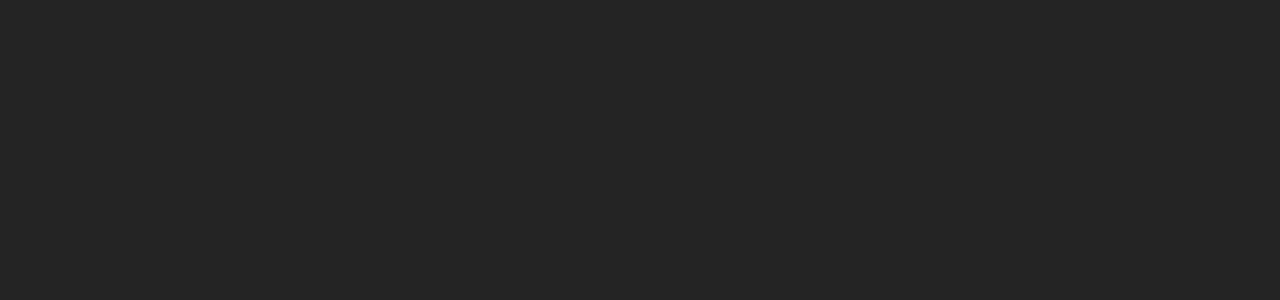
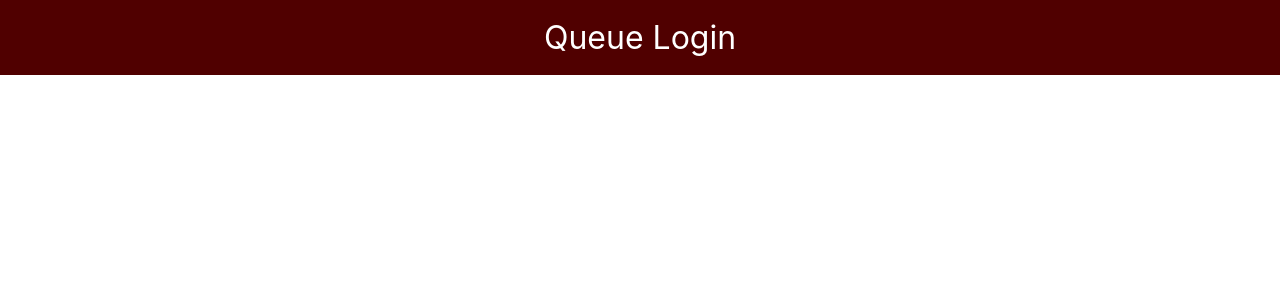
Before and after one commit to secsysadmin/company-queue, a React (Vite) app in the folder client/: page /student/login in a window 1280 px wide. Shown: the top 300 px of the page. Built offline with nearby package versions, Linux system fonts and the light colour scheme.

Commit message:
add banner to student login

```diff
--- /dev/null
+++ b/client/src/components/Banner.tsx
@@ -0,0 +1,22 @@
+const BannerStyle = {
+    backgroundColor: "#500000",
+    color: "white",
+    width: "100vw",
+    height: "min(25vh, 75px)",
+    display: 'flex',
+    justifyContent: 'center',
+    alignItems: 'center',
+    fontSize: '2em'
+};
+
+interface BannerProps {
+    title: string;
+}
+
+export default function Banner(props: BannerProps) {
+    return (<>
+        <div style={BannerStyle}>
+            <h1>{props.title}</h1>
+        </div>
+    </>);
+}
--- a/client/src/index.css
+++ b/client/src/index.css
@@ -5,7 +5,7 @@
 
   color-scheme: light dark;
   color: rgba(255, 255, 255, 0.87);
-  background-color: #242424;
+  background-color: white;
 
   font-synthesis: none;
   text-rendering: optimizeLegibility;
--- a/client/src/pages/Student/StudentLogin.tsx
+++ b/client/src/pages/Student/StudentLogin.tsx
@@ -1,4 +1,7 @@
+import Banner from "../../components/Banner";
 
 export default function StudentLogin() {
-    return <></>
+    return (<>
+        <Banner title="Queue Login"></Banner>
+    </>);
 }
```
